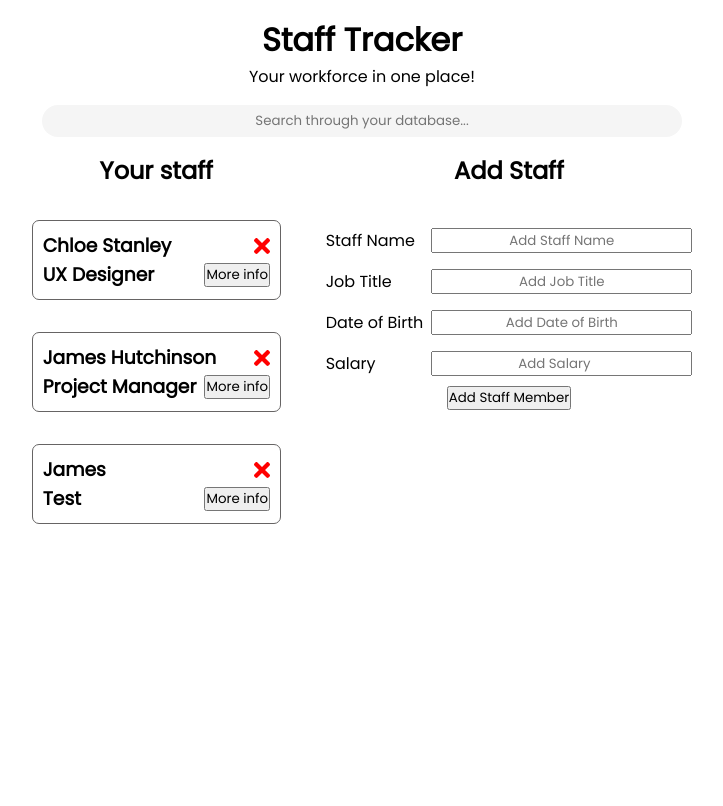
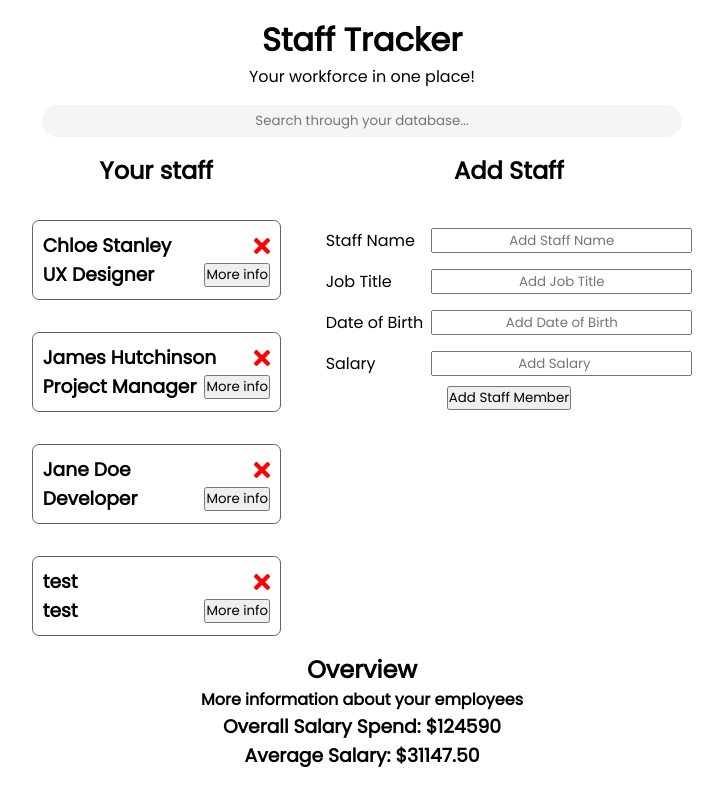
Before and after one commit to JosephO1992/react-staff-tracker, a React (Create React App) app: page / in a window 1280 px wide. Shown: the top 806 px of the page, without its empty margins (278-1001 px from the left). Built offline with nearby package versions, Linux system fonts and the light colour scheme; data requests are answered from the project's data file.

Commit message:
Added Dashboard component, map & reduce funcs

```diff
--- a/db.json
+++ b/db.json
@@ -17,12 +17,20 @@
       "open": false
     },
     {
-      "name": "James",
-      "title": "Test",
-      "dob": "22-3-1976",
-      "salary": 23000,
+      "name": "Jane Doe",
+      "title": "Developer",
+      "dob": "22-8-2000",
+      "salary": 16000,
       "open": false,
       "id": 4
+    },
+    {
+      "name": "test",
+      "title": "test",
+      "dob": "4e5e45e4",
+      "salary": 45590,
+      "open": false,
+      "id": 5
     }
   ]
 }
--- a/src/App.js
+++ b/src/App.js
@@ -4,6 +4,7 @@ import Header from './components/Header'
 import SearchBar from './components/SearchBar'
 import StaffList from './components/StaffList'
 import AddStaff from './components/AddStaff'
+import Dashboard from './components/Dashboard'
 
 function App() {
   const [staffMembers, setStaff ] = useState(
@@ -11,6 +12,7 @@ function App() {
 
 
 ]
+
 )
 
 // Get tasks
@@ -89,10 +91,18 @@ staffMembers.PropTypes = {
   salary: PropTypes.number
 }
 
-// const salaries = staffMembers.filter((staffMembers) => {
-//    console.log(staffMembers.salary)
 
-// })
+
+let salaries = staffMembers.map((staffMember) => { // maps through our staffMember array and returns just the salary into a new array salaries. Note: staffMember arg can be named anything.
+
+  return staffMember.salary
+
+})
+
+const salarySpend = salaries.reduce((acc, it) => acc + it, 0)
+
+console.log(staffMembers.length)
+
 
 
 
@@ -114,6 +124,9 @@ staffMembers.PropTypes = {
         </div>
       </div>
       </div>
+      <div className="dashboard">
+        <Dashboard salarySpend={salarySpend} staffMembers={staffMembers}/>
+      </div>
     </div>
 
     </div>
--- /dev/null
+++ b/src/components/Dashboard.js
@@ -0,0 +1,12 @@
+export const Dashboard = ({salarySpend, staffMembers}) => {
+    return (
+        <div>
+            <h2>Overview</h2>
+            <h4>More information about your employees</h4>
+            <h3>Overall Salary Spend: ${salarySpend}</h3>
+            <h3>Average Salary: ${(salarySpend / staffMembers.length).toFixed(2)}</h3>
+        </div>
+    )
+}
+
+export default Dashboard;
--- a/src/index.css
+++ b/src/index.css
@@ -82,3 +82,8 @@ color: 'red'
 .staff-form {
     margin-top: 2rem
 }
+
+.dashboard {
+    margin-top: 1rem;
+    min-height: 75vh;
+}
```
